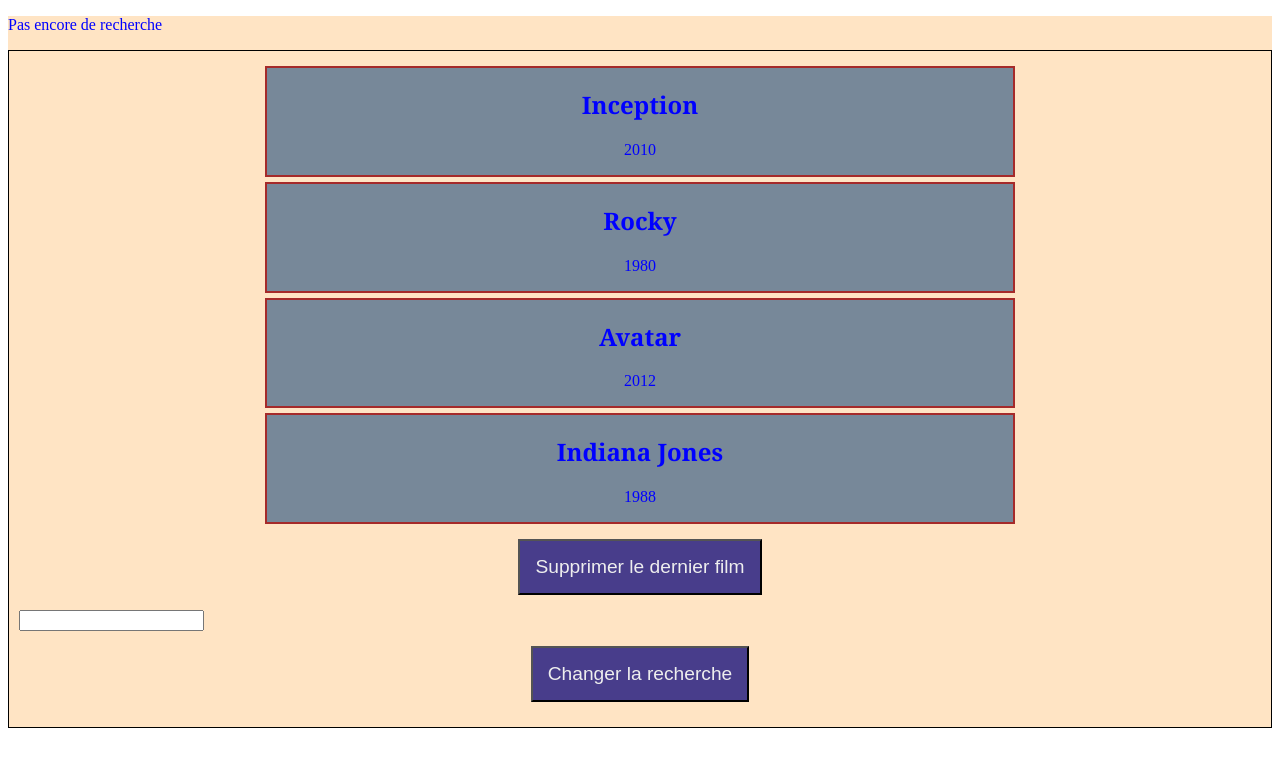
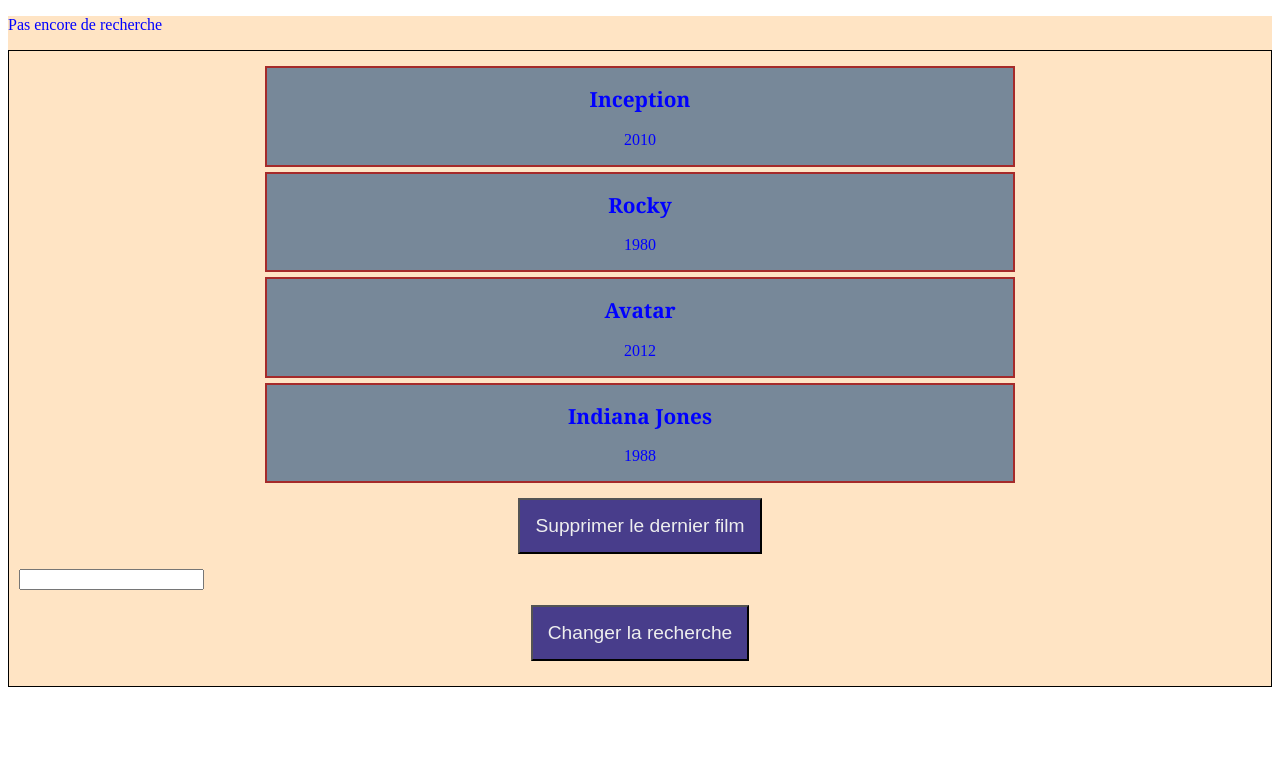
Before and after one commit to AlexandreDestoky/Vue_js, a Vue app in the folder test_cli/: page / in a window 1280 px wide. Shown: the top 766 px of the page. Built offline with nearby package versions, Linux system fonts and the light colour scheme.

Commit message:
finition

```diff
--- a/test_cli/src/App.vue
+++ b/test_cli/src/App.vue
@@ -38,4 +38,8 @@ export default {
   background: bisque;
   color:blue;
 }
+
+h2 {
+  font-size: 1.3em;
+}
 </style>
```
